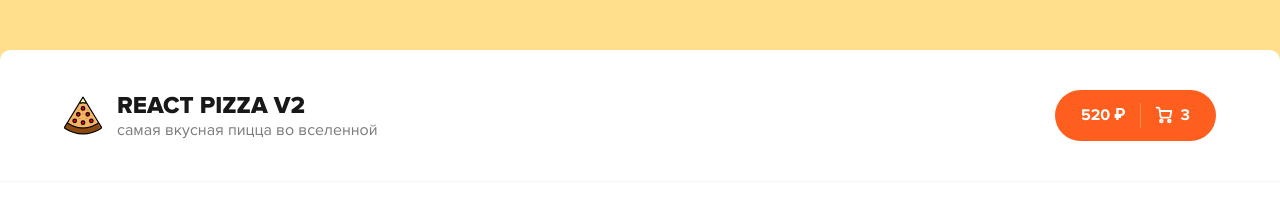
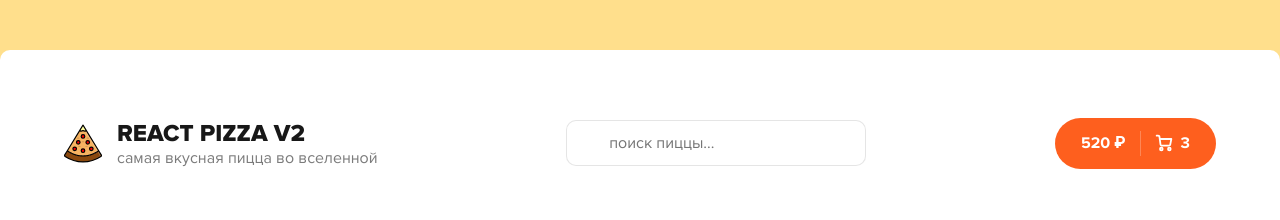
Before and after one commit to uyopon/React-Pizza-v2-REMASTERED-, a React (Create React App) app: page / in a window 1280 px wide. Shown: the top 220 px of the page. Built offline with nearby package versions, Linux system fonts and the light colour scheme; no server answers.

Commit message:
input styles

```diff
--- a/src/components/Header.jsx
+++ b/src/components/Header.jsx
@@ -1,6 +1,7 @@
 import React from 'react'
 import logo from '../assets/img/pizza-logo.svg'
 import { Link } from 'react-router-dom'
+import Search from './search/Search'
 
 
 function Header() {
@@ -16,6 +17,8 @@ function Header() {
             </div>
           </div>
         </Link>
+        <Search/>
+
         <div className="header__cart">
           <Link to ="/cart" className="button button--cart">
             <span>520 ₽</span>
--- /dev/null
+++ b/src/components/search/Search.jsx
@@ -0,0 +1,14 @@
+import React from 'react'
+import styles from './search.module.css'
+
+
+function Search() {
+  return (
+    <div>
+        <input className= {styles.root} placeholder='поиск пиццы...'/>
+    </div>
+
+  )
+}
+
+export default Search
--- /dev/null
+++ b/src/components/search/search.module.css
@@ -0,0 +1,37 @@
+
+.root {
+
+    position: static;
+    left: -120px;
+    border: 1px solid rgba(0, 0, 0, 0.1);
+    padding: 12px 20px;
+    padding-left: 42px;
+    width: 300px;
+    border-radius: 10px;
+    font-size: 16px;
+    margin: 30px  auto;
+    /* margin-right: 80px;
+    margin-bottom: 30px;
+    margin-top: 30px; */
+
+
+
+}
+
+
+/* .input:focus {
+    border: 1px solid rgba(0, 0, 0, 0.2);
+}
+
+.clearIcon {
+    width: 18px;
+    height: 18px;
+    opacity: 0.3;
+    position: absolute;
+    right: 15px;
+    top: 15px;
+    cursor: pointer;
+}
+.clearIcon:hover {
+    opacity: 0.8;
+} */
--- a/src/index.css
+++ b/src/index.css
@@ -91,7 +91,8 @@ a {
   align-items: center;
   -webkit-box-pack: justify;
   -ms-flex-pack: justify;
-  justify-content: space-between
+  justify-content: space-between;
+
 }
 
 .header__logo {
@@ -500,6 +501,13 @@ body {
   grid-row-gap: 40px;
 
 }
+
+@media (max-width: 800px) {
+  .header .container {flex-direction: column;}
+
+
+}
+
 @media (max-width: 1275px) {
   .content__items {grid-template-columns: repeat(3, 1fr);}
 
@@ -888,3 +896,43 @@ body {
   /* Internet Explorer/Edge */
   user-select: none;
 }
+
+
+
+/* .root {
+  border-color: brown;
+  position: relative;
+  left: -120px;
+}
+.root .input {
+  border: 1px solid rgba(0, 0, 0, 0.1);
+  padding: 12px 20px;
+  padding-left: 42px;
+  width: 400px;
+  border-radius: 10px;
+  font-size: 16px;
+}
+.root .input:focus {
+  border: 1px solid rgba(0, 0, 0, 0.2);
+}
+.root .icon {
+  width: 22px;
+  height: 22px;
+  opacity: 0.3;
+  position: absolute;
+  left: 14px;
+  top: 12px;
+}
+.root .clearIcon {
+  width: 18px;
+  height: 18px;
+  opacity: 0.3;
+  position: absolute;
+  right: 15px;
+  top: 15px;
+  cursor: pointer;
+}
+.root .clearIcon:hover {
+  opacity: 0.8;
+}
+ */
```
Also changed, not shown: src/components/Categories.jsx (+0 -7 lines), src/pages/Home.jsx (+4 -5 lines).
